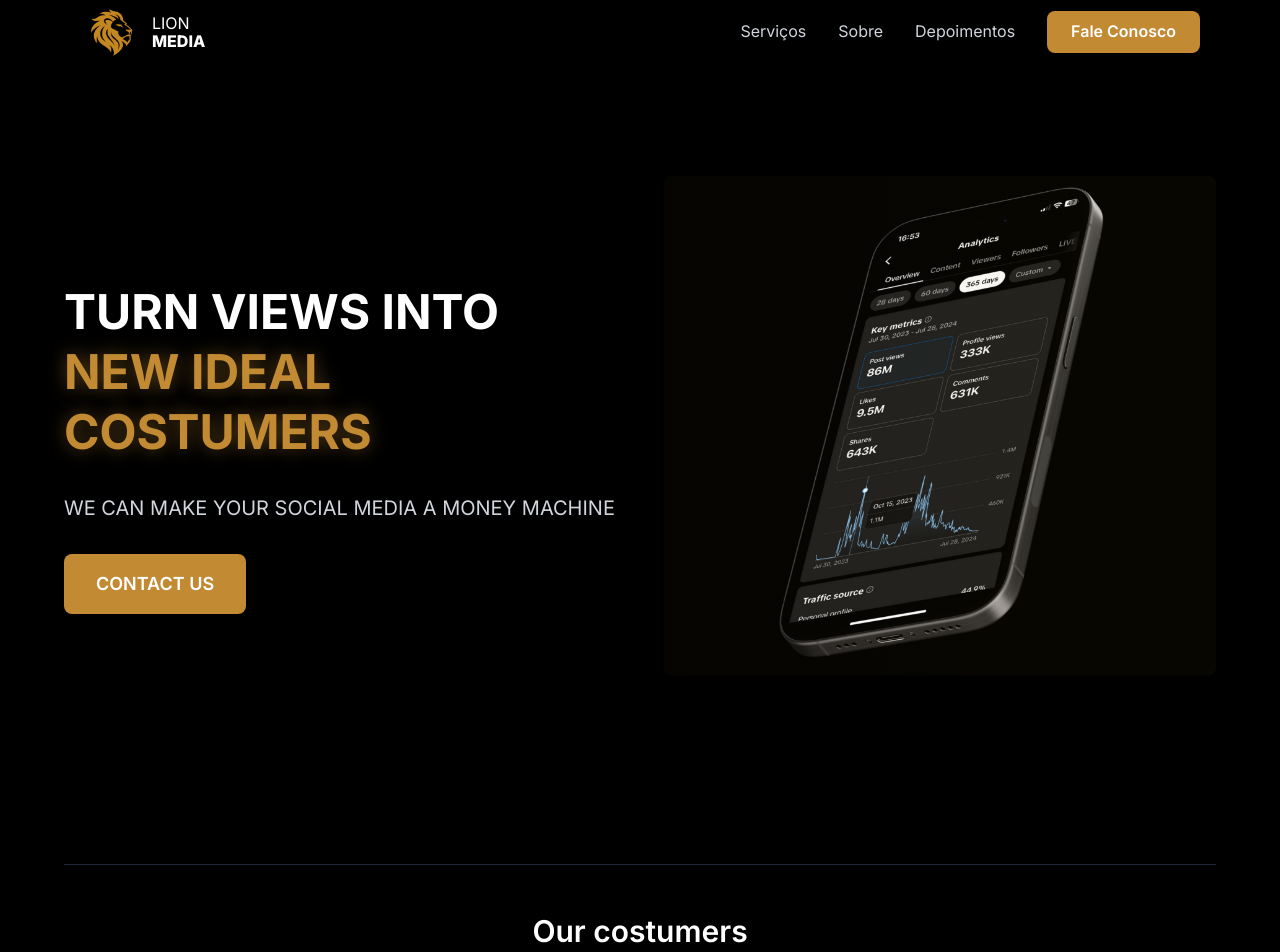
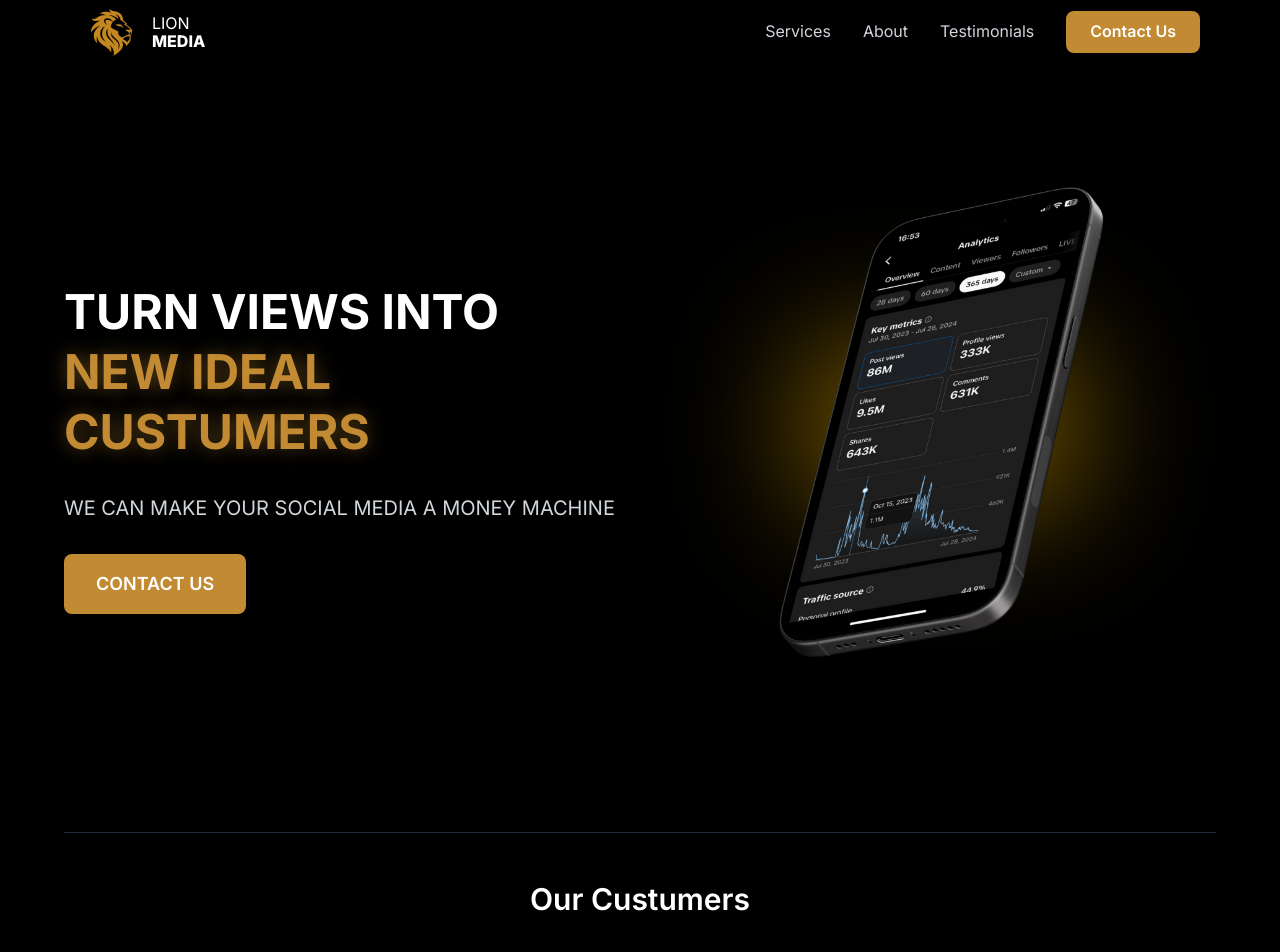
Before and after one commit to ThiagoC0STA/lion-media, a Next.js app: page /socialmedia in a window 1280 px wide. Shown: the top 952 px of the page. Built offline with nearby package versions, Linux system fonts and the light colour scheme.

Commit message:
fixes: lanchages and styles

```diff
--- a/src/app/socialmedia/page.tsx
+++ b/src/app/socialmedia/page.tsx
@@ -15,7 +15,7 @@ import React from "react";
 export default function SocialMedia() {
   return (
     <div className="min-h-screen bg-black text-white">
-      <Header />
+      <Header isEn={true}/>
       <HeroSocial />
       <Customers />
       <AboutUs isEn={true} />
--- a/src/components/AboutUs.tsx
+++ b/src/components/AboutUs.tsx
@@ -121,7 +121,7 @@ export default function AboutUs({ isEn = false }) {
           viewport={{ once: true, amount: 0.3 }}
         >
           <motion.div
-            className="space-y-8"
+            className="space-y-8 grid"
             variants={itemVariants}
           >
             <motion.h3
--- a/src/components/Customers.tsx
+++ b/src/components/Customers.tsx
@@ -27,10 +27,10 @@ export default function Customers() {
   };
 
   return (
-    <section className="py-16 px-4 sm:px-8 lg:px-16 bg-black">
+    <section className="py-8 px-4 sm:px-8 lg:px-16 bg-black">
       <div className="max-w-7xl mx-auto">
         <motion.div
-          className="border-t border-gray-800 pt-12"
+          className="border-y border-gray-800 py-12"
           variants={containerVariants}
           initial="hidden"
           whileInView="visible"
@@ -40,7 +40,7 @@ export default function Customers() {
             className="text-center text-2xl sm:text-3xl font-semibold mb-12 text-white"
             variants={itemVariants}
           >
-           Our costumers
+           Our Custumers
           </motion.h3>
 
           <motion.div
--- a/src/components/Footer.tsx
+++ b/src/components/Footer.tsx
@@ -14,7 +14,7 @@ export default function Footer({ isEn = false }) {
     },
     en: {
       description: `Lion Media — Turning businesses into powerful brands. Proven results across 4 continents.`,
-      contact: "Contact",
+      contact: "Contact Us",
     },
   };
 
--- a/src/components/Header.tsx
+++ b/src/components/Header.tsx
@@ -4,8 +4,25 @@ import { motion, AnimatePresence } from "framer-motion";
 import Image from "next/image";
 import { useState } from "react";
 
-export default function Header() {
+const headerText = {
+  pt: {
+    services: "Serviços",
+    about: "Sobre",
+    testimonials: "Depoimentos",
+    contactUs: "Fale Conosco",
+  },
+  en: {
+    services: "Services",
+    about: "About",
+    testimonials: "Testimonials",
+    contactUs: "Contact Us",
+  },
+};
+
+export default function Header({ isEn = false }) {
   const [isMenuOpen, setIsMenuOpen] = useState(false);
+
+  const currentText = isEn ? headerText.en : headerText.pt;
 
   const toggleMenu = () => {
     setIsMenuOpen(!isMenuOpen);
@@ -51,13 +68,14 @@ export default function Header() {
               animate={{ opacity: 1 }}
               transition={{ delay: 0.3 }}
             >
+              {/* Desktop Links */}
               <motion.a
                 href="#servicos"
                 className="text-gray-300 hover:text-white transition-colors"
                 whileHover={{ scale: 1.05 }}
                 whileTap={{ scale: 0.95 }}
               >
-                Serviços
+                {currentText.services}
               </motion.a>
               <motion.a
                 href="#sobre"
@@ -65,7 +83,7 @@ export default function Header() {
                 whileHover={{ scale: 1.05 }}
                 whileTap={{ scale: 0.95 }}
               >
-                Sobre
+                {currentText.about}
               </motion.a>
               <motion.a
                 href="#depoimentos"
@@ -73,7 +91,7 @@ export default function Header() {
                 whileHover={{ scale: 1.05 }}
                 whileTap={{ scale: 0.95 }}
               >
-                Depoimentos
+                {currentText.testimonials}
               </motion.a>
               <motion.a
                 href="http://wa.me/5541991020364"
@@ -83,7 +101,7 @@ export default function Header() {
                 whileHover={{ scale: 1.05, y: -2 }}
                 whileTap={{ scale: 0.95 }}
               >
-                Fale Conosco
+                {currentText.contactUs}
               </motion.a>
             </motion.nav>
 
@@ -131,12 +149,13 @@ export default function Header() {
             transition={{ duration: 0.2 }}
           >
             <div className="flex flex-col items-center justify-center h-full space-y-6">
+              {/* Mobile Links */}
               <a
                 href="#servicos"
                 className="text-white text-lg hover:text-[#c28a32] transition-colors"
                 onClick={closeMenu}
               >
-                Serviços
+                {currentText.services}
               </a>
 
               <a
@@ -144,7 +163,7 @@ export default function Header() {
                 className="text-white text-lg hover:text-[#c28a32] transition-colors"
                 onClick={closeMenu}
               >
-                Sobre
+                {currentText.about}
               </a>
 
               <a
@@ -152,7 +171,7 @@ export default function Header() {
                 className="text-white text-lg hover:text-[#c28a32] transition-colors"
                 onClick={closeMenu}
               >
-                Depoimentos
+                {currentText.testimonials}
               </a>
 
               <a
@@ -162,7 +181,7 @@ export default function Header() {
                 className="bg-[#c28a32] hover:bg-[#FFA500] text-white font-semibold py-2 px-6 rounded-lg transition-colors"
                 onClick={closeMenu}
               >
-                Fale Conosco
+                {currentText.contactUs}
               </a>
             </div>
           </motion.div>
--- a/src/components/HeroSocial.tsx
+++ b/src/components/HeroSocial.tsx
@@ -94,7 +94,7 @@ export default function HeroSocial() {
                   repeat: Infinity,
                 }}
               >
-                NEW IDEAL COSTUMERS
+                NEW IDEAL CUSTUMERS
               </motion.span>{" "}
               {/* A terceira parte da frase em português foi removida para usar apenas a frase em inglês. */}
             </motion.h2>
@@ -172,7 +172,7 @@ export default function HeroSocial() {
 
           {/* Right Content - Imagem Principal */}
          <motion.div
-            className="flex-1 flex justify-center lg:justify-end"
+  className="flex-1 w-full flex justify-center lg:justify-end"
   variants={itemVariants}
 >
   <motion.div
@@ -180,15 +180,25 @@ export default function HeroSocial() {
     animate={floatingAnimation}
     whileHover={{ scale: 1.05 }}
   >
+    {/* ✨ NOVO ELEMENTO DE "BRILHO OFUSCADO" (BLURRED GLOW) */}
+    <div
+  className="absolute top-1/2 left-1/2 -translate-x-1/2 -translate-y-1/2
+             w-1/2 h-1/3
+             bg-yellow-500 from-yellow-500/50 to-transparent
+             filter blur-3xl opacity-50
+             pointer-events-none"
+/>
+
     <Image
       src="/socialmedia/mockup_metrics.png"
       alt="Lion Media - Resultados e Sucesso"
       width={500}
       height={400}
-                className="w-full h-full object-scale-down rounded-lg"
+      className="w-full h-full object-scale-down rounded-lg relative z-10" // Adicione z-10 para garantir que a imagem fique por cima
       priority
     />
-              <div className="absolute inset-0 bg-gradient-to-r from-[#c28a32]/10 to-[#FFD700]/10 opacity-30" />
+    {/* O seu overlay de gradiente atual pode ser mantido ou removido dependendo do resultado que deseja: */}
+    {/* <div className="absolute inset-0 bg-gradient-to-r from-[#c28a32]/10 to-[#FFD700]/10 opacity-30" /> */}
   </motion.div>
 </motion.div>
         </motion.div>
--- a/src/components/OurResults.tsx
+++ b/src/components/OurResults.tsx
@@ -41,7 +41,7 @@ export default function OurResults() {
   ];
 
   return (
-    <section className="relative min-h-screen flex items-center justify-center px-4 sm:px-8 lg:px-16 pt-16 bg-black">
+    <section className="relative min-h-screen flex items-center justify-center px-4 sm:px-8 lg:px-16 pt-10 bg-black">
       <div className="max-w-7xl mx-auto w-full relative z-10">
         <motion.div
           className="flex flex-col items-center justify-center gap-12 lg:gap-16"
--- a/src/components/Services.tsx
+++ b/src/components/Services.tsx
@@ -112,7 +112,7 @@ export default function Services({ isEn = false }) {
   };
 
   return (
-    <section id="servicos" className="py-20 px-4 sm:px-8 lg:px-16 bg-black">
+    <section id="servicos" className="py-12 px-4 sm:px-8 lg:px-16 bg-black">
       <div className="max-w-7xl mx-auto">
         <motion.div
           initial={{ opacity: 0, y: 30 }}
--- a/src/components/Testimonials.tsx
+++ b/src/components/Testimonials.tsx
@@ -62,7 +62,7 @@ export default function Testimonials({ isEn = false }) {
     en: {
       mainTitle: "What our clients say about us",
       subTitle: "See what our clients have to say about the results they achieved with Lion Media. Real stories of transformation and growth.",
-      ctaText: "You can achieve these results too. Schedule a free, no-commitment consultation below.",
+      ctaText: "You can get results like this too. Claim your free, no-obligation consultation below.",
       ctaButton: "CONTACT US",
       testimonials: [
         {
@@ -253,7 +253,7 @@ export default function Testimonials({ isEn = false }) {
           viewport={{ once: true, amount: 0.3 }}
           transition={{ duration: 0.8, delay: 0.5 }}
         >
-          <p className="text-lg text-gray-300 max-w-3xl mx-auto">
+          <p className="text-2xl font-bold text-gray-300 max-w-3xl mx-auto">
             {currentText.ctaText}
           </p>
 
--- a/tailwind.config.ts
+++ b/tailwind.config.ts
@@ -130,6 +130,7 @@ const config: Config = {
         "gradient-secondary":
           "linear-gradient(135deg, #f97316 0%, #fb923c 100%)",
         "gradient-accent": "linear-gradient(135deg, #eab308 0%, #fde047 100%)",
+        "radial-gradient": "radial-gradient(var(--tw-gradient-stops))",
       },
       boxShadow: {
         glow: "0 0 20px rgba(194, 138, 50, 0.3)",
```
Lines whose indentation alone changed are shown as unchanged.
